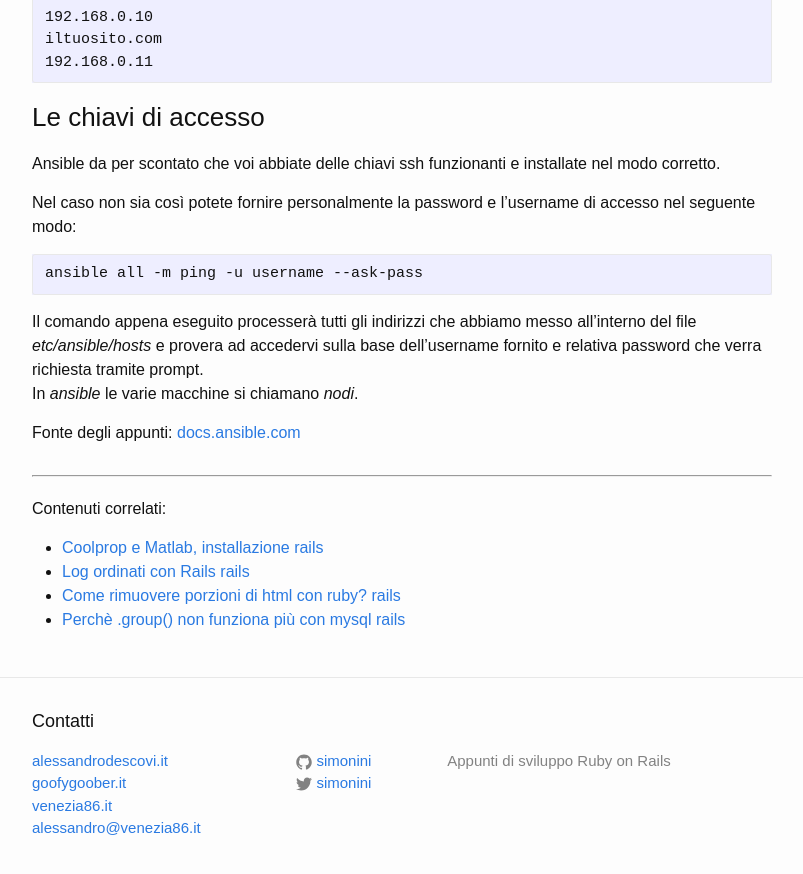
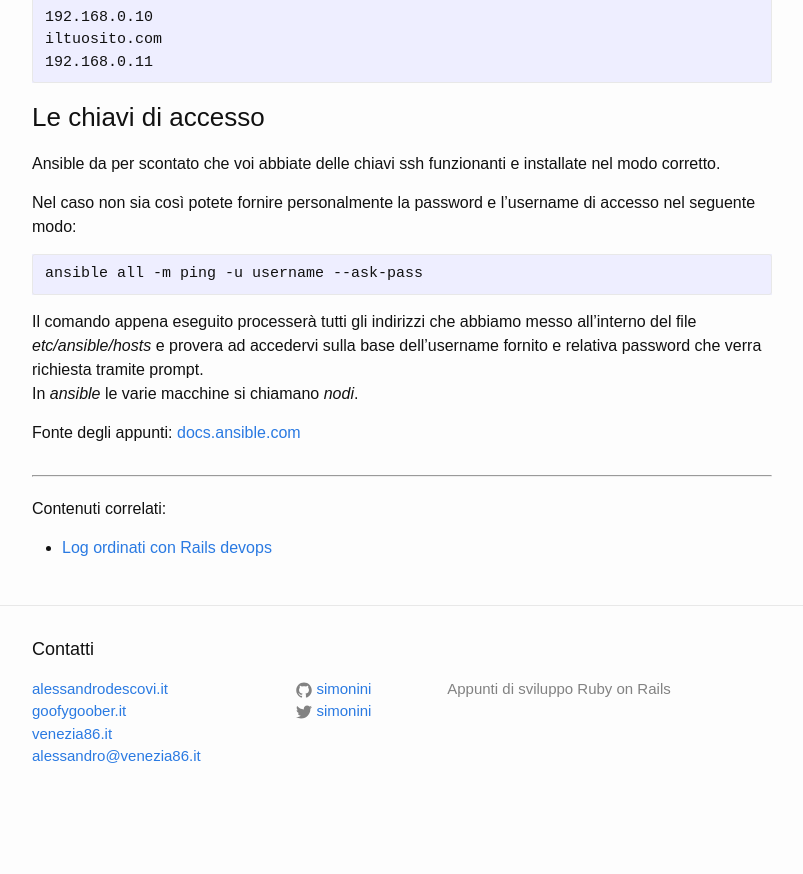
Before and after one commit to descovi/simonini.github.io, a Jekyll site: the page built from _posts/2017-03-28-ansible.md, in a window 1280 px wide and 900 px high, scrolled down 912 px. Shown: the top 874 px of the window, without its empty margins (238-1041 px from the left). Built offline with Jekyll 4.4.1, drawn with Linux system fonts in a browser that asks for light colours; after the commit the page ends 1740 px from its top, so only the background shows below that; some of the changed text lies outside the part shown.

Commit message:
sistemato tag ed orari

```diff
--- a/_posts/2017-03-28-ansible.md
+++ b/_posts/2017-03-28-ansible.md
@@ -1,8 +1,8 @@
 ---
 layout: post
 title: Introduzione all'utilizzo di Ansible.
-date: 2017-03-16 18:28:49 +0200
-categories: rails
+date: 2017-03-29 18:28:49 +0200
+categories: ansible devops
 ---
 
 ## Cos'è Ansible?
```
Also changed, not shown: _posts/2017-03-16-logger-tag.md (+1 -1 lines).
